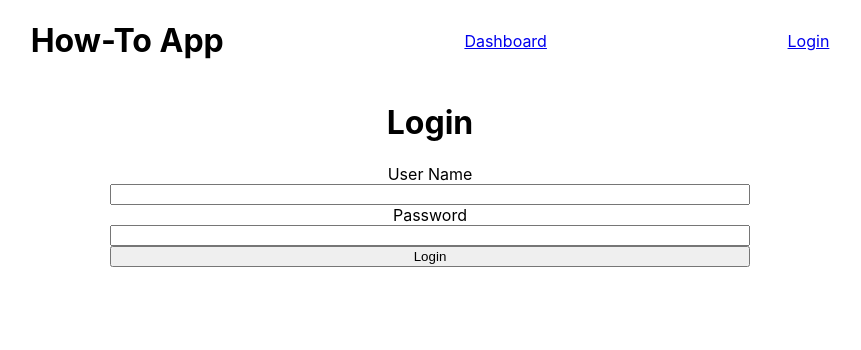
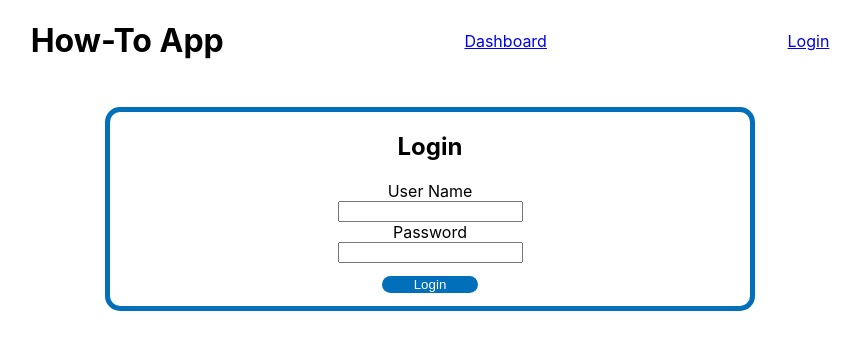
Before and after one commit to How-To2/Front-End, a React (Create React App) app in the folder how-to/: page /login in a window 1280 px wide. Shown: the top 350 px of the page, without its empty margins (210-1071 px from the left). Built offline with nearby package versions, Linux system fonts and the light colour scheme.

Commit message:
styling for login is done

```diff
--- a/how-to/src/components/Login.js
+++ b/how-to/src/components/Login.js
@@ -3,30 +3,42 @@ import styled from "styled-components";
 
 const Container = styled.div`
   display: flex;
-  justify-content: center;
+  width: 100%;
   flex-direction: column;
   align-items: center;
 `;
 
 const FormContainer = styled.form`
-  width:50%;
+  width: 50%;
+  border-radius: 15px;
+  margin: 2%;
   display: flex;
   flex-direction: column;
-  justify-content:center:
+  border: 5px #016fb9 solid;
+  align-items: center;
+`;
+
+const StyledButton = styled.button`
+  margin: 2%;
+  width: 15%;
+  color: white;
+  border: none;
+  border-radius: 15px;
+  background-color: #016fb9;
 `;
 
 const Login = props => {
   return (
     <Container>
-      <h1>Login</h1>
       <FormContainer>
+        <h2>Login</h2>
         <label>User Name</label>
         <input type="text" name="userName" />
 
         <label>Password</label>
         <input type="password" name="password" />
 
-        <button type="submit">Login</button>
+        <StyledButton type="submit">Login</StyledButton>
       </FormContainer>
     </Container>
   );
```
